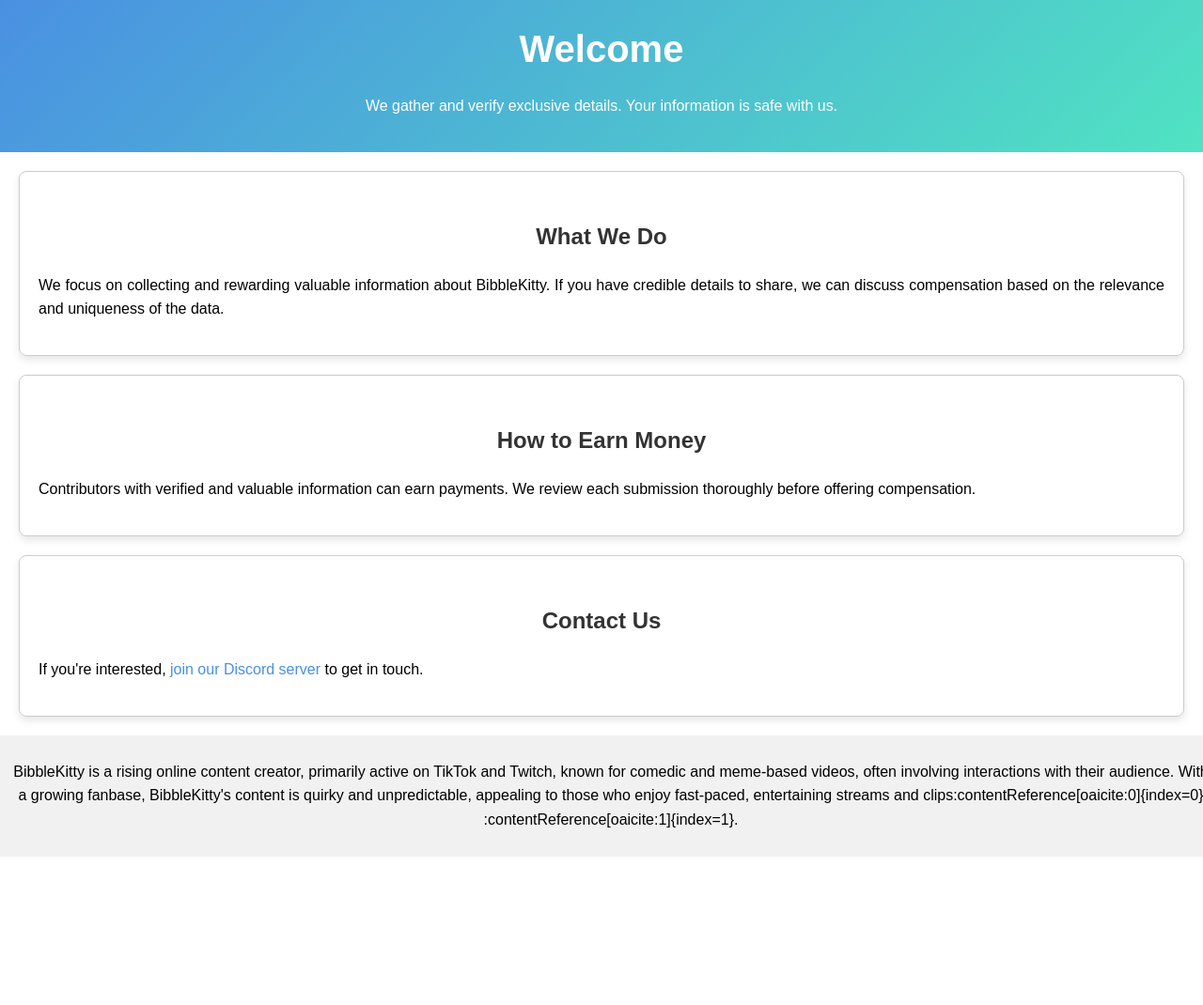
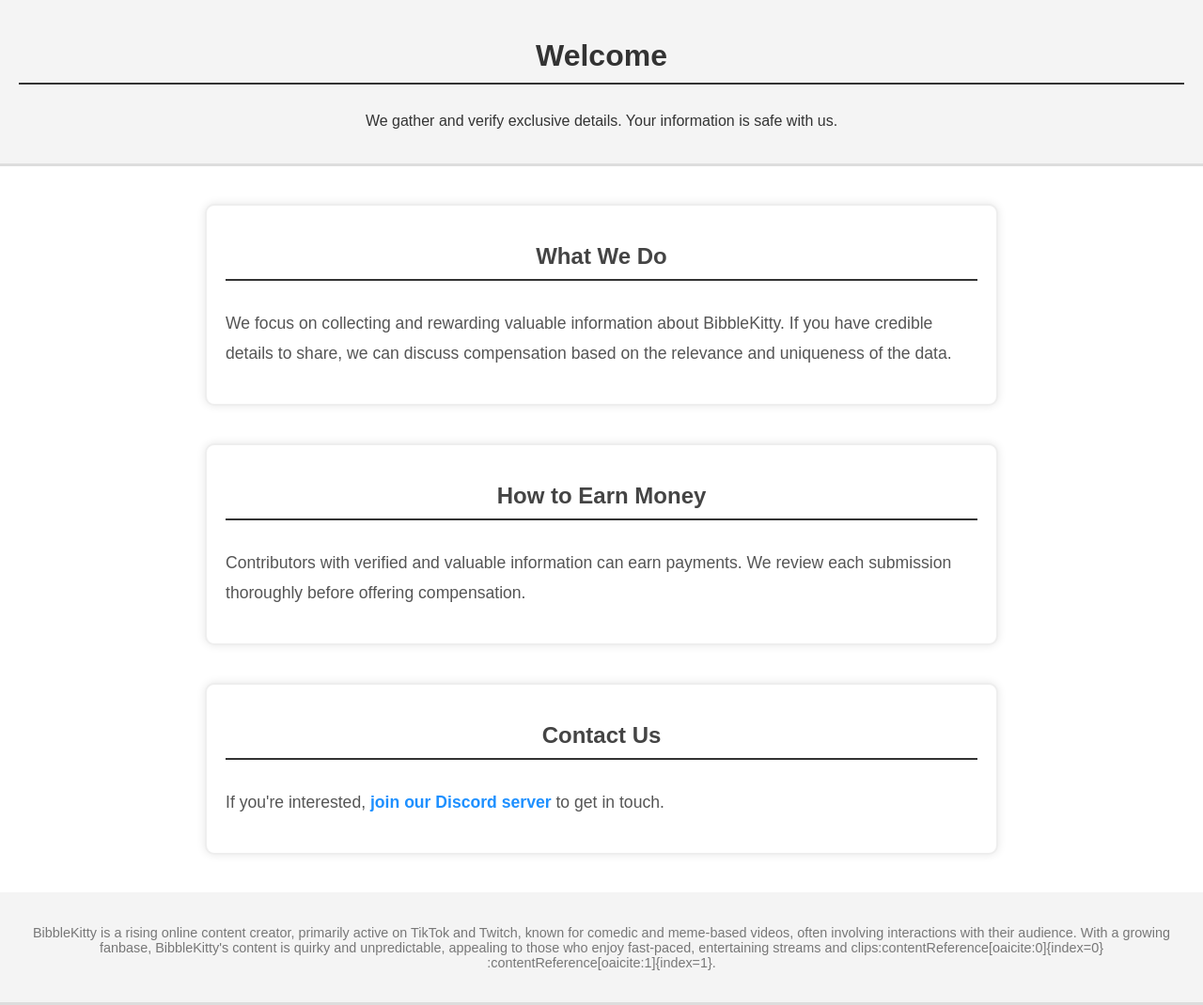
Before and after one commit to MR1Vikler/bibble, a plain HTML site: page bibble/index.html in a window 1280 px wide. Shown: the whole page at 94% size. Before the commit the page ends 912 px from the top, so only its background shows below. Drawn offline with Linux system fonts and the light colour scheme.

Commit message:
Update style.css

```diff
--- a/bibble/style.css
+++ b/bibble/style.css
@@ -1,57 +1,73 @@
-/* General Styles */
+/* General Styling */
 body {
     font-family: 'Arial', sans-serif;
+    background-color: #ffffff;
+    color: #333333;
     margin: 0;
     padding: 0;
-    background-color: white;
-    color: black;
-    line-height: 1.6;
 }
 
-header {
-    background: linear-gradient(135deg, #4a90e2, #50e3c2);
+/* Header and Titles */
+h1, h2 {
+    text-align: center;
+    font-weight: bold;
+    border-bottom: 2px solid #333;
+    padding-bottom: 10px;
+    margin-bottom: 30px;
+}
+
+/* Layout and Sections */
+header, footer {
     padding: 20px;
     text-align: center;
-    color: white;
-}
-
-h1 {
-    margin: 0;
-    font-size: 2.5em;
-}
-
-h2 {
-    color: #333;
-    text-align: center;
-    margin-top: 30px;
+    background-color: #f4f4f4;
+    border-bottom: 3px solid #ddd;
 }
 
 section {
+    margin: 40px auto;
+    max-width: 800px;
     padding: 20px;
-    margin: 20px;
-    border: 1px solid #ccc;
-    border-radius: 8px;
-    box-shadow: 0 4px 8px rgba(0, 0, 0, 0.1);
+    border: 2px solid #eee;
+    box-shadow: 0 0 10px rgba(0, 0, 0, 0.1);
+    background-color: #ffffff;
+    border-radius: 10px;
+}
+
+section h2 {
+    font-size: 1.5rem;
+    color: #444;
 }
 
 section p {
-    text-align: justify;
+    line-height: 1.8;
+    font-size: 1.1rem;
+    color: #555;
 }
 
+/* Link Styling */
 a {
-    color: #4a90e2;
+    color: #1e90ff;
     text-decoration: none;
+    font-weight: bold;
 }
 
 a:hover {
     text-decoration: underline;
 }
 
+/* Footer */
 footer {
+    font-size: 0.9rem;
+    color: #777;
+}
+
+/* Beautiful outline for contact section */
+.contact-outline {
+    border: 2px dashed #444;
+    padding: 20px;
+    border-radius: 10px;
     text-align: center;
-    padding: 10px;
-    background: #f1f1f1;
-    position: relative;
-    bottom: 0;
-    width: 100%;
+    margin-top: 20px;
+    background-color: #f9f9f9;
 }
```
